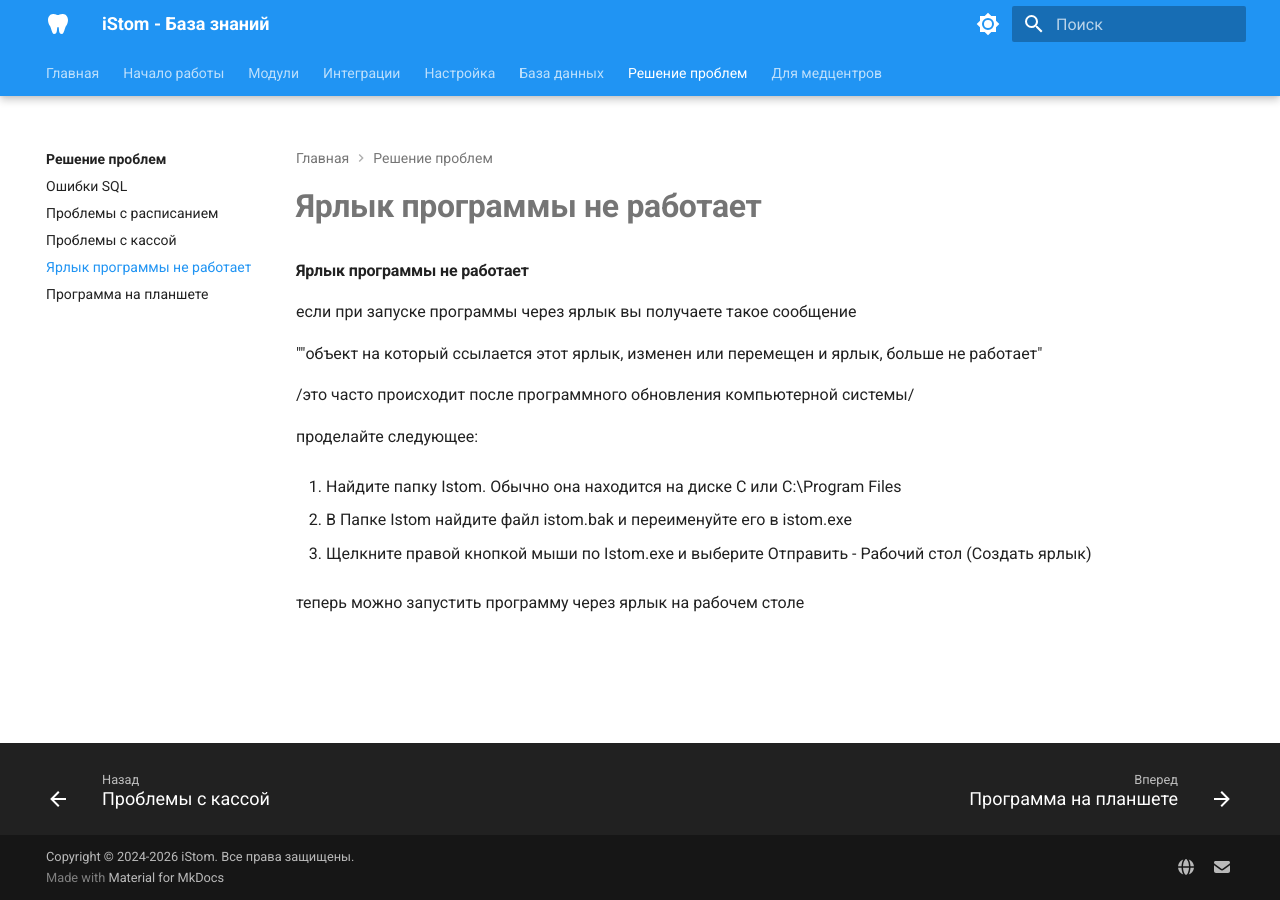
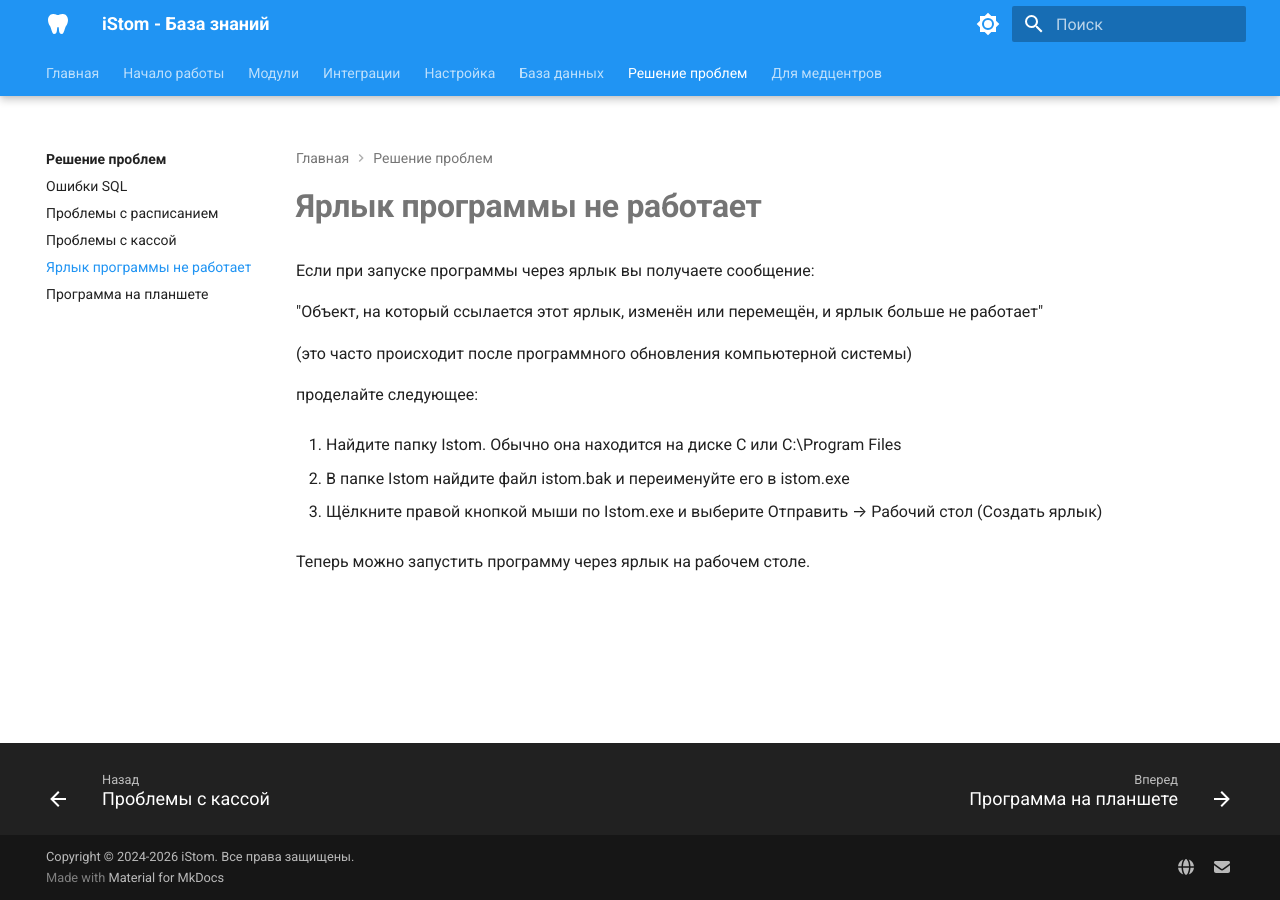
Before and after one commit to boodaloo/istom-docs, an MkDocs documentation site: the page built from docs/troubleshooting/shortcut-not-working.md, in a window 1280 px wide. Built offline with MkDocs 1.6.1 and Material for MkDocs 9.7.7, drawn with Linux system fonts in a browser that asks for light colours.

Commit message:
Исправить форматирование и стиль в разделе «Решение проблем»
Co-Authored-By: Claude Sonnet 4.6 <noreply@anthropic.com>

```diff
--- a/docs/troubleshooting/shortcut-not-working.md
+++ b/docs/troubleshooting/shortcut-not-working.md
@@ -1,19 +1,17 @@
 # Ярлык программы не работает
 
-#### Ярлык программы не работает
+Если при запуске программы через ярлык вы получаете сообщение:
 
-если при запуске программы через ярлык вы получаете такое сообщение
+"Объект, на который ссылается этот ярлык, изменён или перемещён, и ярлык больше не работает"
 
-""объект на который ссылается этот ярлык, изменен или перемещен и ярлык, больше не работает"
-
-/это часто происходит после программного обновления компьютерной системы/
+(это часто происходит после программного обновления компьютерной системы)
 
 проделайте следующее:
 
-1. Найдите папку Istom. Обычно она находится на диске C или C:\\Program Files
+1. Найдите папку Istom. Обычно она находится на диске C или C:\Program Files
 
-2. В Папке Istom найдите файл istom.bak и переименуйте его в istom.exe
+2. В папке Istom найдите файл istom.bak и переименуйте его в istom.exe
 
-3. Щелкните правой кнопкой мыши по Istom.exe и выберите Отправить - Рабочий стол (Создать ярлык)
+3. Щёлкните правой кнопкой мыши по Istom.exe и выберите Отправить → Рабочий стол (Создать ярлык)
 
-теперь можно запустить программу через ярлык на рабочем столе
+Теперь можно запустить программу через ярлык на рабочем столе.
```
Also changed, not shown: docs/troubleshooting/sql-errors.md (+9 -9 lines).
